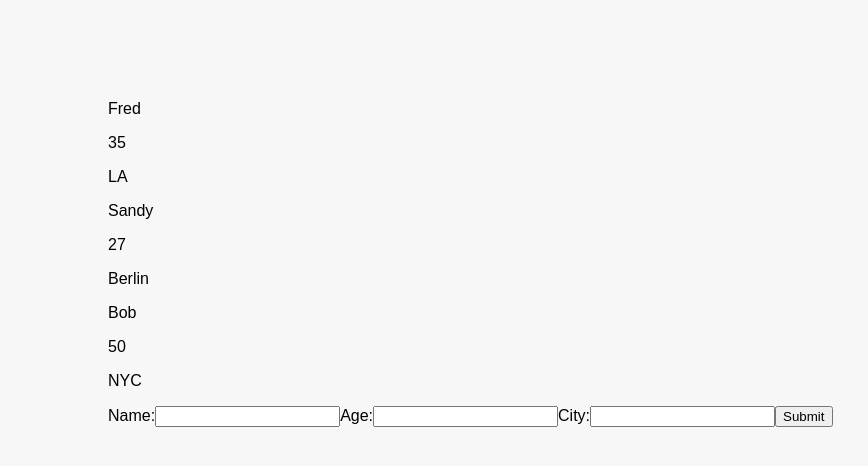
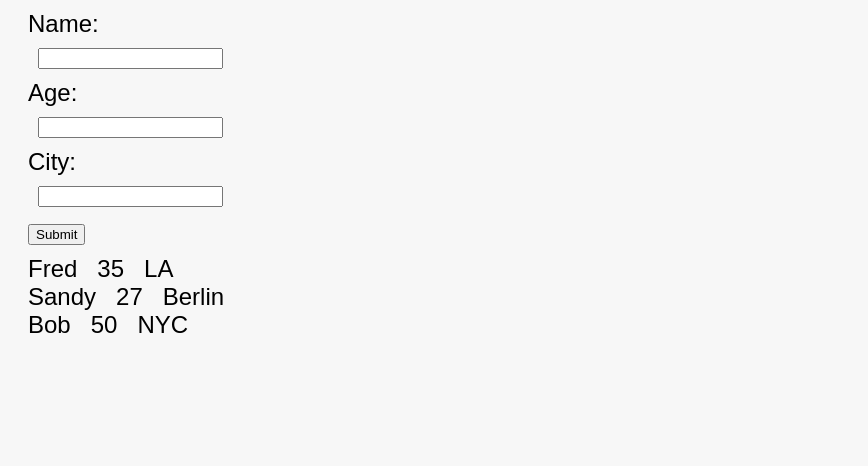
Before and after one commit to mattperkins/form-props-functions, a React (Create React App) app: page / in a window 1280 px wide. Shown: the top 466 px of the page, without its empty margins (0-868 px from the left). Built offline with nearby package versions, Linux system fonts and the light colour scheme.

Commit message:
add basic styles

```diff
--- a/src/App.js
+++ b/src/App.js
@@ -21,8 +21,8 @@ export default class App extends React.Component{
   render(){
    return(
     <div>
+       <AddUser addUser={this.addUser} />
        <Users users={this.state.users}/>
-       <AddUser addUser={this.addUser} />
      </div>
    )
   }
--- a/src/Users.js
+++ b/src/Users.js
@@ -3,9 +3,9 @@ import * as React from 'react'
 export default ({users}) => (
     users.map((users, id) => {
        return <div key={id}>
-            <p>{users.name}</p>
-            <p>{users.age}</p>
-            <p>{users.city}</p>
+            <span>{users.name}</span>
+            <span>{users.age}</span>
+            <span>{users.city}</span>
         </div>
     })
 )
--- a/src/index.js
+++ b/src/index.js
@@ -8,13 +8,24 @@ import App from './App'
 injectGlobal`
 body {
 font-family: sans-serif;
+font-size: 24px;
 background: #f7f7f7;
+}
+form{
+  margin: 10px;
+}
+input{
+  margin: 10px;
+  display: block;
+}
+span{
+  padding: 10px;
 }
 `
 
 // styled components
 const Wrapper = styled.div`
-margin: 100px;
+margin: 10px;
 `
 
 
```
